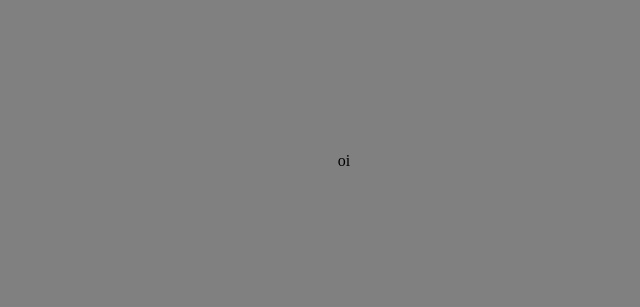
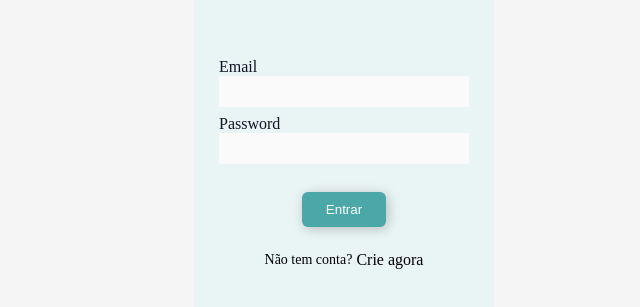
Before and after one commit to GuilhermeRX/Gerenciador-Links, a React (Create React App) app in the folder front-end/: page / in a window 1280 px wide. Shown: the part 239-546 px from the top of the page, without its empty margins (296-936 px from the left). Built offline with nearby package versions, Linux system fonts and the light colour scheme.

Commit message:
feat: criando forms da pagina de login

```diff
--- /dev/null
+++ b/front-end/src/Components/Form/index.js
@@ -0,0 +1,28 @@
+import { useContext } from "react";
+import AppContext from "../../context/AppContext";
+import { BtnLogin, CrieSuaConta, FormContainer, InputText, Label } from "./style";
+
+export default function Form() {
+  const { colors, fontColors } = useContext(AppContext);
+  return (
+    <FormContainer colors={colors} fontColors={fontColors} >
+      <Label htmlFor="email" fontColors={fontColors}>
+        Email
+        <InputText type='text' id='email' colors={colors} fontColors={fontColors} />
+      </Label>
+
+      <Label htmlFor="password" fontColors={fontColors}>
+        Password
+        <InputText type='password' id="password" colors={colors} fontColors={fontColors} />
+      </Label>
+
+      <BtnLogin colors={colors} fontColors={fontColors}>Entrar</BtnLogin>
+
+      <CrieSuaConta fontColors={fontColors}>
+        <p >Não tem conta?</p>
+        <span>Crie agora</span>
+      </CrieSuaConta>
+
+    </FormContainer>
+  );
+}
--- /dev/null
+++ b/front-end/src/Components/Form/style.js
@@ -0,0 +1,49 @@
+import styled from 'styled-components';
+
+export const FormContainer = styled.div`
+  display: flex;
+  flex-direction: column;
+  align-items: center;
+  justify-content: center;
+  width: 300px;
+  height: 350px;
+  background-color: ${props => props.colors.tertiary};
+`;
+
+export const Label = styled.label`
+  display: flex;
+  flex-direction: column;
+  margin: 4px;
+  color: ${props => props.fontColors.secondary};
+  font-size: 16px;
+  font-weight: 200;
+`
+
+export const InputText = styled.input`
+  padding: 8px;
+  width: 250px;
+  background-color: ${props => props.colors.input};
+  outline: none;
+`
+
+export const BtnLogin = styled.button`
+  margin-top: 24px;
+  border-radius: 6px;
+  padding: 10px 24px;
+  background-color: ${props => props.colors.highlight};
+  box-shadow: 2px 2px 12px rgba(0,0,0,0.22);
+  color: ${props => props.fontColors.btn};
+`
+
+export const CrieSuaConta = styled.div`
+  display: flex;
+  align-items: center;
+  justify-content: center;
+  margin-top: 24px;
+
+  p {
+    font-size: 14px;
+    font-weight: 100px;
+    margin-right: 4px;
+  }
+`
--- a/front-end/src/context/AppProvider.js
+++ b/front-end/src/context/AppProvider.js
@@ -4,9 +4,24 @@ import AppContext from "./AppContext";
 export default function AppProvider({ children }) {
   const [userInfo, setUserInfo] = useState({});
 
+  const fontColors = {
+    primary: '#AEAEAE',
+    secondary: '#0F1527',
+    btn: '#FFFFFF',
+  }
+
+  const colors = {
+    background: '#F5F5F5',
+    highlight: '#4CA7A8',
+    tertiary: '#E9F4F5',
+    input: '#FAFAFA'
+  }
+
   const contextValue = {
     userInfo,
     setUserInfo,
+    colors,
+    fontColors,
   };
 
   return (
--- a/front-end/src/index.css
+++ b/front-end/src/index.css
@@ -1,5 +1,6 @@
 * {
   margin: 0;
   padding: 0;
+  border: none;
   box-sizing: border-box;
 }
--- a/front-end/src/pages/Login/index.js
+++ b/front-end/src/pages/Login/index.js
@@ -1,9 +1,14 @@
+import { useContext } from "react";
+import Form from "../../Components/Form";
+import AppContext from "../../context/AppContext";
 import { PageLogin } from "./style";
 
 export default function Login() {
+  const { colors, fontColors } = useContext(AppContext);
+  console.log(colors, fontColors)
   return (
-    <PageLogin>
-      oi
+    <PageLogin colors={colors} fontColors={fontColors}>
+      <Form />
     </PageLogin>
   )
 };
--- a/front-end/src/pages/Login/style.js
+++ b/front-end/src/pages/Login/style.js
@@ -6,5 +6,5 @@ export const PageLogin = styled.div`
   flex-direction: column;
   align-items: center;
   justify-content: center;
-  background-color: gray;
+  background-color: ${props => props.colors.background};
 `;
```
